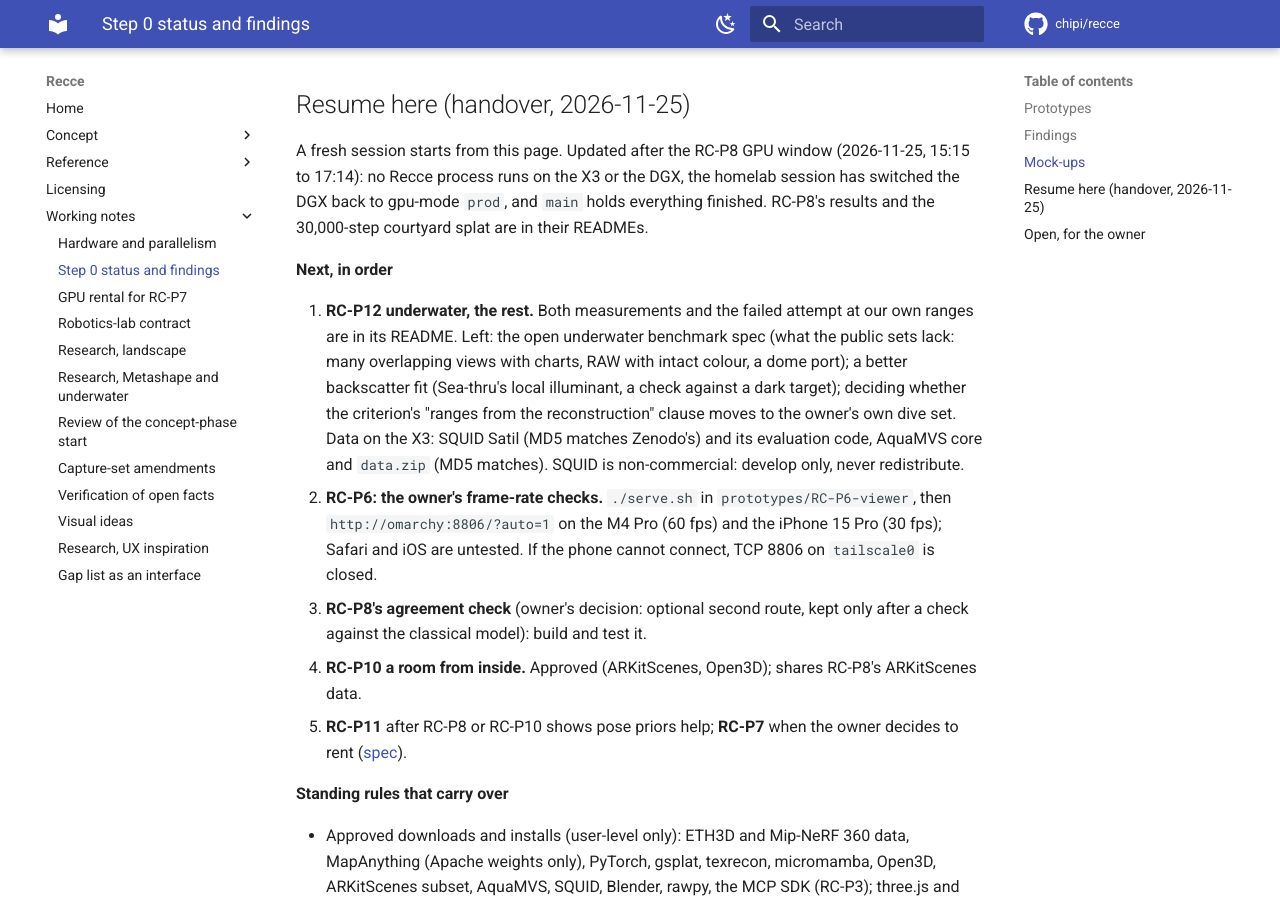
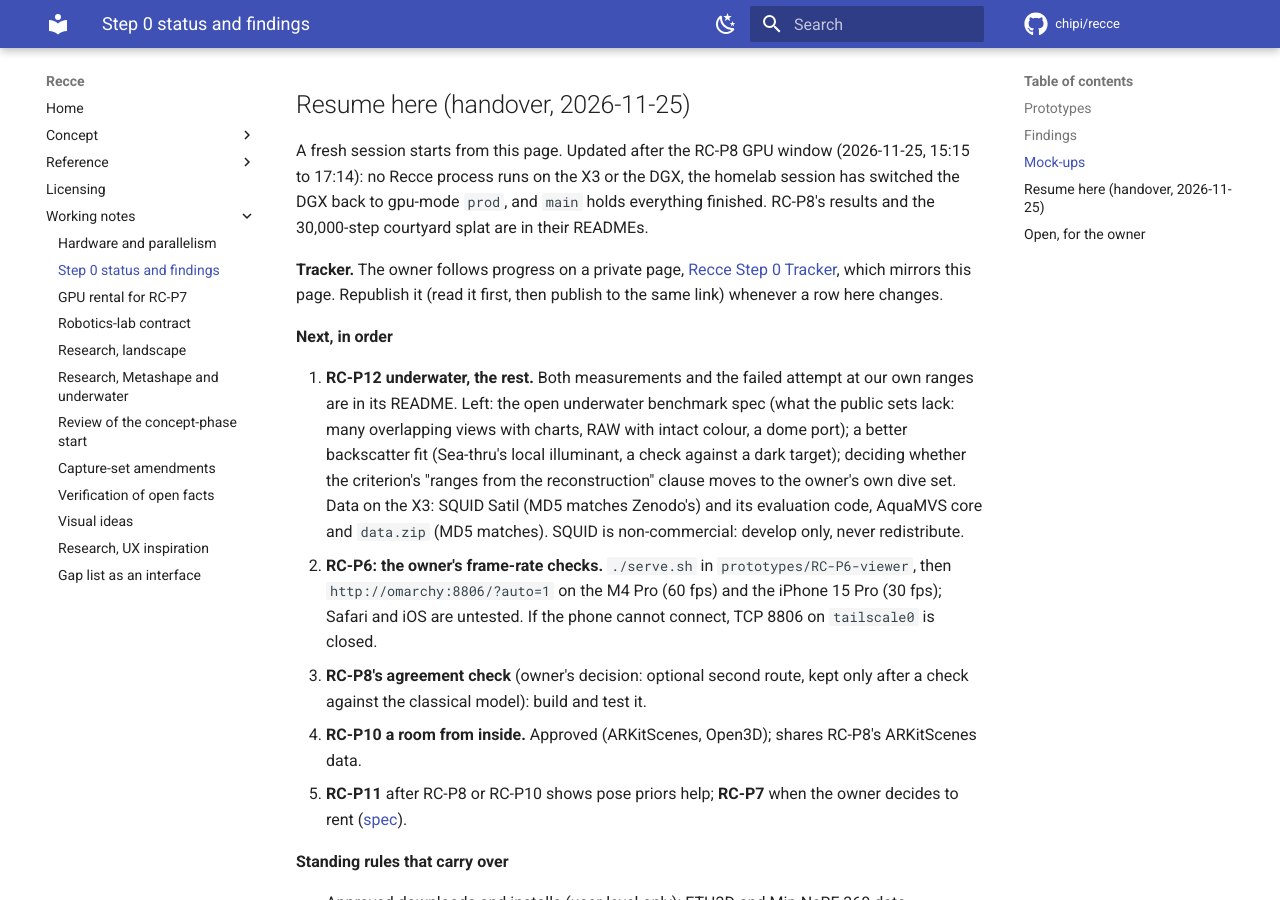
Before and after one commit to chipi/photogrammetry, an MkDocs documentation site: the page built from docs/wip/step0-status.md, in a window 1280 px wide and 900 px high, scrolled down 3722 px. Built offline with MkDocs 1.6.1 and Material for MkDocs 9.7.7, drawn with Linux system fonts in a browser that asks for light colours; comment, search, counter and statistics services are not loaded.

Commit message:
docs(wip): link the owner's Step 0 tracker page from the handover
Cross-doc check: docs/concept/RC-brief.md (points to the status page for
progress, unchanged).

Co-Authored-By: Claude Opus 5.5 <noreply@anthropic.com>
Claude-Session: https://claude.ai/code/session_014cvkLA9GgiW1hKuE9gqJDG

```diff
--- a/docs/wip/step0-status.md
+++ b/docs/wip/step0-status.md
@@ -106,6 +106,10 @@ A fresh session starts from this page. Updated after the RC-P8 GPU window (2026-
 gpu-mode `prod`, and `main` holds everything finished. RC-P8's results and the 30,000-step
 courtyard splat are in their READMEs.
 
+**Tracker.** The owner follows progress on a private page,
+[Recce Step 0 Tracker](https://claude.ai/artifact/L5nUn48i3hDqYkxz9frQE5), which mirrors this page.
+Republish it (read it first, then publish to the same link) whenever a row here changes.
+
 **Next, in order**
 
 1. **RC-P12 underwater, the rest.** Both measurements and the failed attempt at our own ranges
```
